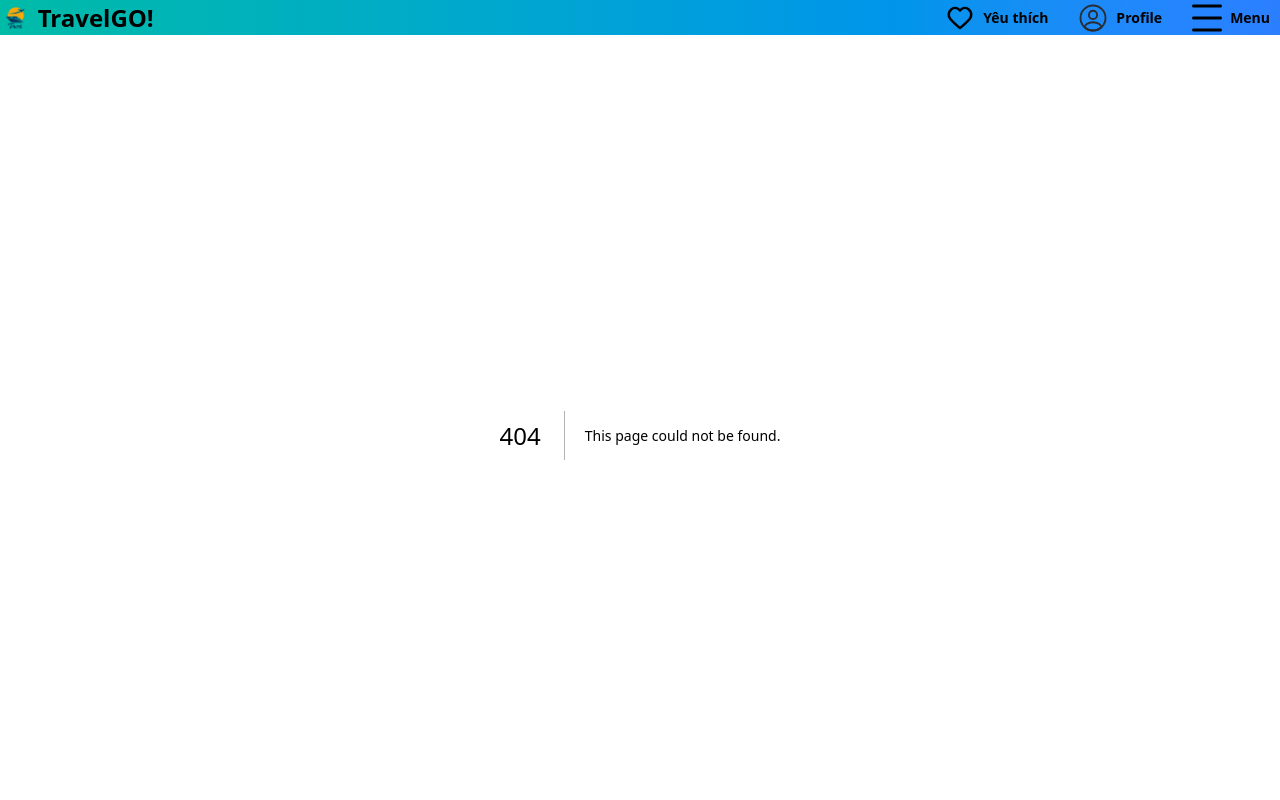
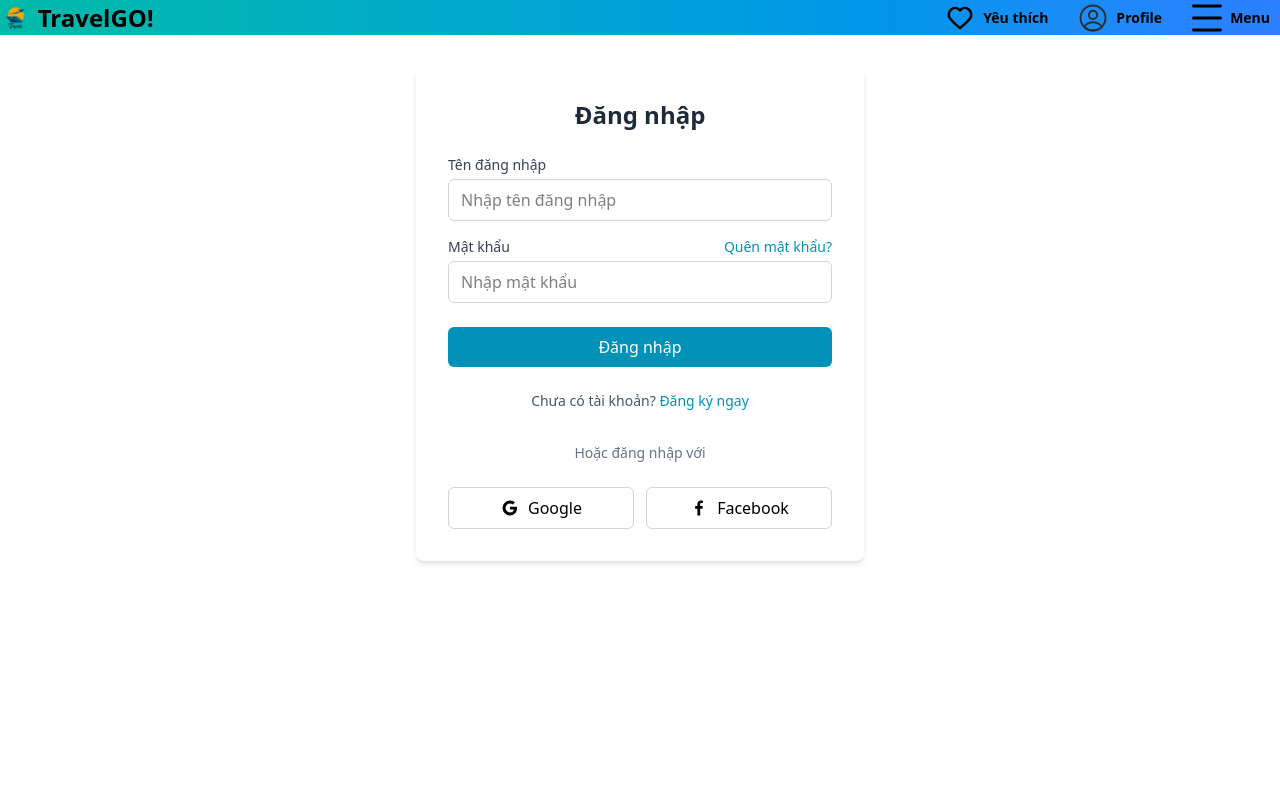
Before and after one commit to PhungVietBac/AITripSystem, a Next.js app in the folder ai_trip_system/: page /login in a window 1280 px wide. Before the commit this address had no page. Shown: the top 800 px of the page. Built offline with nearby package versions, Linux system fonts and the light colour scheme.

Commit message:
update loginForm

```diff
--- /dev/null
+++ b/ai_trip_system/src/app/login/loginForm.tsx
@@ -0,0 +1,155 @@
+'use client';
+
+import { useState, FormEvent } from 'react';
+import { useRouter } from 'next/navigation';
+import Link from 'next/link';
+
+export default function LoginForm() {
+  const [username, setUsername] = useState('');
+  const [password, setPassword] = useState('');
+  const [error, setError] = useState('');
+  const [isLoading, setIsLoading] = useState(false);
+  const router = useRouter();
+
+  const handleSubmit = async (e: FormEvent<HTMLFormElement>) => {
+    e.preventDefault();
+
+    // Validation
+    if (!username || !password) {
+      setError('Vui lòng điền đầy đủ thông tin đăng nhập.');
+      return;
+    }
+
+    setIsLoading(true);
+    setError('');
+
+    try {
+      // Replace with your actual login API endpoint
+      const response = await fetch('api/v1/login', {
+        method: 'POST',
+        headers: {
+          'Content-Type': 'application/json',
+        },
+        body: JSON.stringify({ username, password }),
+      });
+
+      if (!response.ok) {
+        throw new Error('Đăng nhập thất bại. Vui lòng kiểm tra lại thông tin.');
+      }
+
+      const data = await response.json();
+
+      // Store token in localStorage or in a secure cookie
+      localStorage.setItem('token', data.token);
+
+      // Redirect user after successful login
+      router.push('/home');
+    } catch (err: any) {
+      setError(err.message || 'Đã xảy ra lỗi khi đăng nhập.');
+    } finally {
+      setIsLoading(false);
+    }
+  };
+
+  return (
+    <div className="w-full max-w-md mx-auto">
+      <div className="bg-white rounded-lg shadow-md p-8">
+        <h2 className="text-2xl font-bold mb-6 text-center text-gray-800">Đăng nhập</h2>
+
+        {error && (
+          <div className="bg-red-50 text-red-600 p-3 rounded-md mb-4 text-sm">
+            {error}
+          </div>
+        )}
+
+        <form onSubmit={handleSubmit}>
+          <div className="mb-4">
+            <label htmlFor="username" className="block text-sm font-medium text-gray-700 mb-1">
+              Tên đăng nhập
+            </label>
+            <input
+              id="username"
+              type="text"
+              value={username}
+              onChange={(e) => setUsername(e.target.value)}
+              className="w-full px-3 py-2 border border-gray-300 rounded-md focus:ring-2 focus:ring-cyan-500 focus:border-transparent"
+              placeholder="Nhập tên đăng nhập"
+              disabled={isLoading}
+            />
+          </div>
+
+          <div className="mb-6">
+            <div className="flex items-center justify-between mb-1">
+              <label htmlFor="password" className="block text-sm font-medium text-gray-700">
+                Mật khẩu
+              </label>
+              <Link
+                href="/forgot-password"
+                className="text-sm text-cyan-600 hover:text-cyan-800"
+              >
+                Quên mật khẩu?
+              </Link>
+            </div>
+            <input
+              id="password"
+              type="password"
+              value={password}
+              onChange={(e) => setPassword(e.target.value)}
+              className="w-full px-3 py-2 border border-gray-300 rounded-md focus:ring-2 focus:ring-cyan-500 focus:border-transparent"
+              placeholder="Nhập mật khẩu"
+              disabled={isLoading}
+            />
+          </div>
+
+          <button
+            type="submit"
+            className={`w-full bg-cyan-600 text-white py-2 px-4 rounded-md hover:bg-cyan-700 ${
+              isLoading ? 'opacity-70 cursor-not-allowed' : ''
+            }`}
+            disabled={isLoading}
+          >
+            {isLoading ? 'Đang xử lý...' : 'Đăng nhập'}
+          </button>
+        </form>
+
+        <div className="mt-6 text-center">
+          <p className="text-sm text-gray-600">
+            Chưa có tài khoản?{' '}
+            <Link href="/register" className="text-cyan-600 hover:text-cyan-800">
+              Đăng ký ngay
+            </Link>
+          </p>
+        </div>
+
+        <div className="mt-8">
+          <div className="relative">
+            <div className="relative flex justify-center text-sm">
+              <span className="px-2 bg-white text-gray-500">Hoặc đăng nhập với</span>
+            </div>
+          </div>
+
+          <div className="mt-6 grid grid-cols-2 gap-3">
+            <button
+              type="button"
+              className="w-full flex items-center justify-center py-2 px-4 border border-gray-300 rounded-md hover:bg-gray-50 focus:outline-none focus:ring-2 focus:ring-cyan-500"
+            >
+              <svg className="h-5 w-5" fill="currentColor" viewBox="0 0 24 24">
+                <path d="M20.283 10.356h-8.327v3.451h4.792c-.446 2.193-2.313 3.453-4.792 3.453a5.27 5.27 0 0 1-5.279-5.28 5.27 5.27 0 0 1 5.279-5.279c1.259 0 2.397.447 3.29 1.178l2.6-2.599c-1.584-1.381-3.615-2.233-5.89-2.233a8.908 8.908 0 0 0-8.934 8.934 8.907 8.907 0 0 0 8.934 8.934c4.467 0 8.529-3.249 8.529-8.934 0-.528-.081-1.097-.202-1.625z"></path>
+              </svg>
+              <span className="ml-2">Google</span>
+            </button>
+            <button
+              type="button"
+              className="w-full flex items-center justify-center py-2 px-4 border border-gray-300 rounded-md hover:bg-gray-50 focus:outline-none focus:ring-2 focus:ring-cyan-500"
+            >
+              <svg className="h-5 w-5" fill="currentColor" viewBox="0 0 24 24">
+                <path d="M13.397 20.997v-8.196h2.765l.411-3.209h-3.176V7.548c0-.926.258-1.56 1.587-1.56h1.684V3.127A22.336 22.336 0 0 0 14.201 3c-2.444 0-4.122 1.492-4.122 4.231v2.355H7.332v3.209h2.753v8.202h3.312z"></path>
+              </svg>
+              <span className="ml-2">Facebook</span>
+            </button>
+          </div>
+        </div>
+      </div>
+    </div>
+  );
+}
--- /dev/null
+++ b/ai_trip_system/src/app/login/page.tsx
@@ -0,0 +1,11 @@
+import LoginForm from "./loginForm";
+
+export default function LoginPage() {
+    return (
+        <div className="min-h-screen flex flex-col items-center justify-center">
+            <main className="flex-grow container mx-auto px-4 py-8">
+                <LoginForm />
+            </main>
+        </div>
+    );
+}
```
